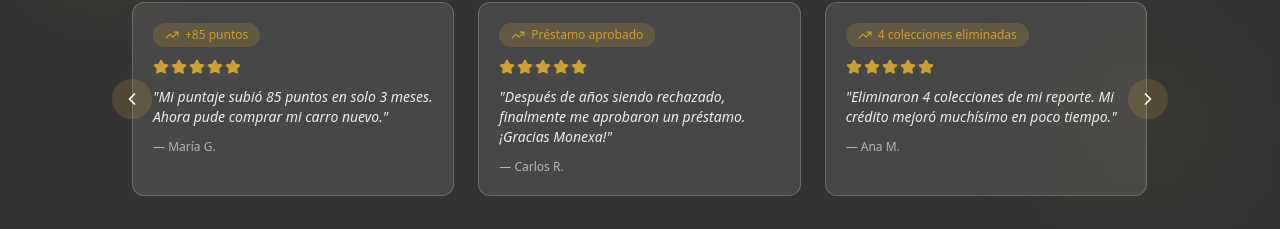
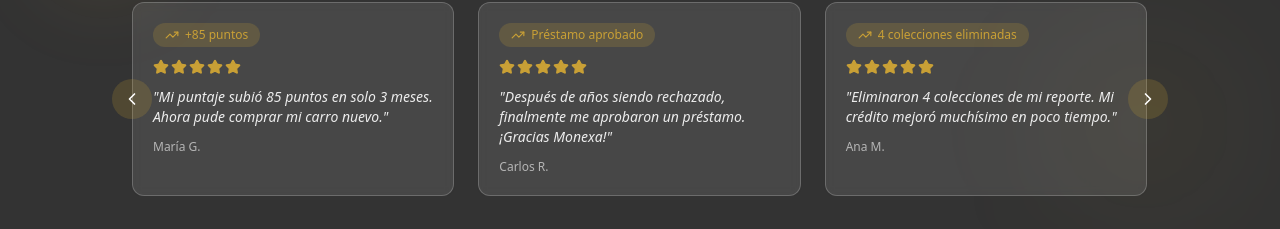
Before and after one commit to nicovillamil7/monexa-credit-growth, a React (Vite) app: page /es/credito in a window 1280 px wide. Shown: the part 3244-3473 px from the top of the page. Built offline with nearby package versions, Linux system fonts and the light colour scheme; the HTML template or start-up script is replaced by a standard one.

Commit message:
Preceding changes

```diff
--- a/src/pages/EsCredito.tsx
+++ b/src/pages/EsCredito.tsx
@@ -544,7 +544,7 @@ const EsCredito = () => {
                         ))}
                       </div>
                       <p className="text-background/90 mb-3 text-sm italic">"{testimonial.text}"</p>
-                      <p className="text-xs font-medium text-background/60">— {testimonial.name}</p>
+                      <p className="text-xs font-medium text-background/60">{testimonial.name}</p>
                     </Card>
                   </div>
                 ))}
```
